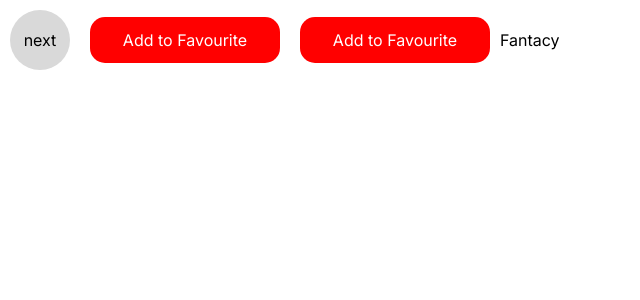
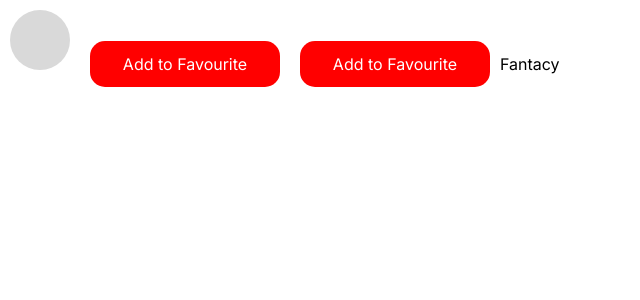
Before and after one commit to devgameby123/ai-web, a Next.js app: page /mewtest in a window 1280 px wide. Shown: the top 300 px of the page, without its empty margins (0-640 px from the left). Built offline with nearby package versions, Linux system fonts and the light colour scheme.

Commit message:
update
versiopn 11%

```diff
--- a/components/button.css
+++ b/components/button.css
@@ -77,5 +77,5 @@
     color: white;
 }
 .icon{
-    background-image: url("https://www.google.co.th/url?sa=i&url=https%3A%2F%2Fwww.freepik.com%2Ficons&psig=AOvVaw1x1epFLfBpgMpQaaPdEI96&ust=1695231066382000&source=images&cd=vfe&opi=89978449&ved=0CBAQjRxqFwoTCNiz69OZt4EDFQAAAAAdAAAAABAE");
+    background-image: url("/447031.png");
 }
--- a/src/app/mewtest/page.tsx
+++ b/src/app/mewtest/page.tsx
@@ -7,7 +7,7 @@ type Props = {}
 function page({}: Props) {
   return (
     <>
-      <Button className='btnNext'>next</Button>
+      <Button className='btnNext icon'> </Button>
       <Button className='btnAdd1'>Add to Favourite</Button>
       <button className='btnAdd2'><span>Add to Favourite</span></button>
       <Button className='btnCategory'>Fantacy</Button>
```
Also changed, not shown: public/447031.png (added).
